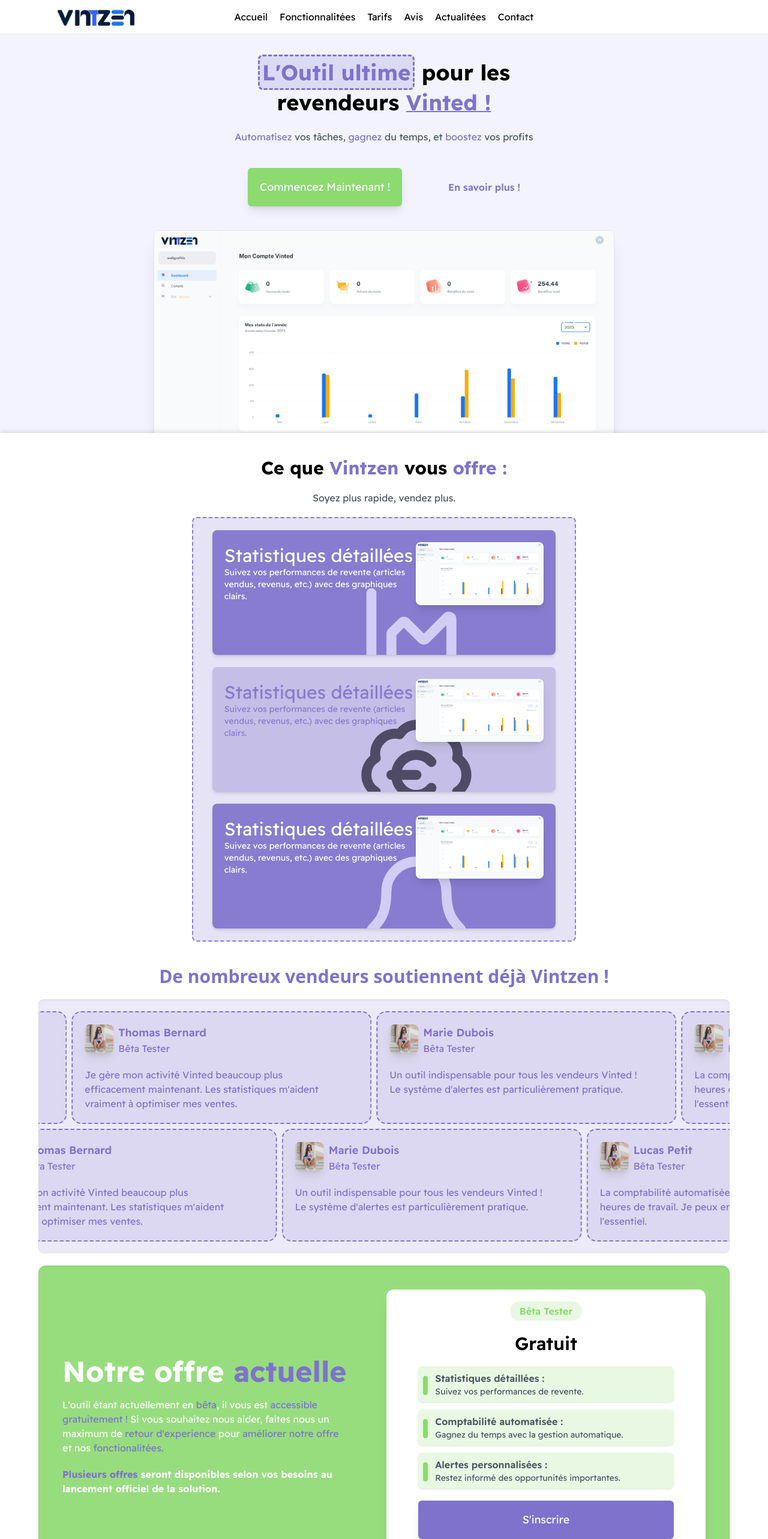
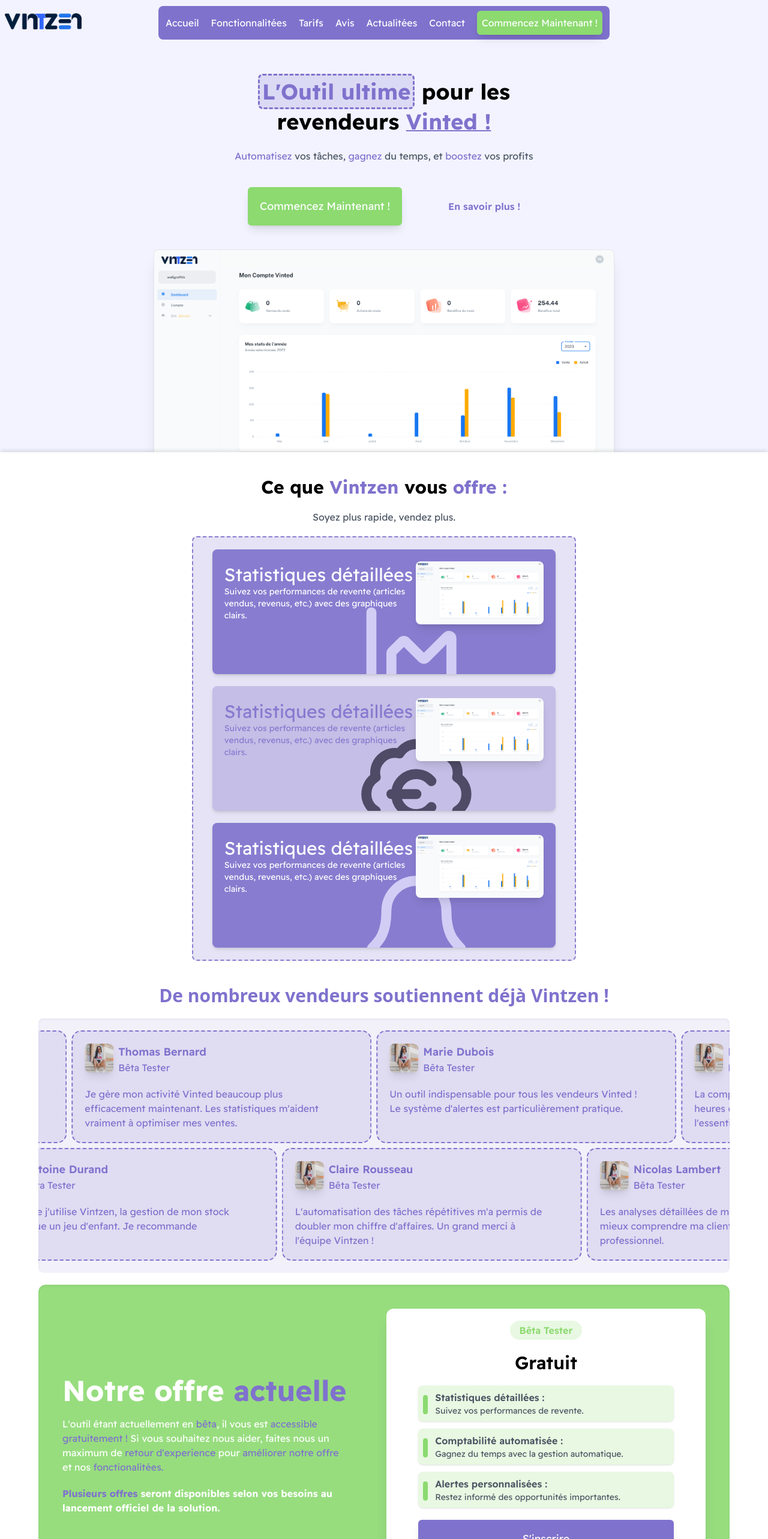
Before and after one commit to Eaulmesse/vintzen_front, a React (Vite) app: page / in a window 1280 px wide. Shown: the top 2566 px of the page at 60% size. Built offline with nearby package versions, Linux system fonts and the light colour scheme.

Commit message:
add : new navbar

```diff
--- a/src/components/Header/Header.jsx
+++ b/src/components/Header/Header.jsx
@@ -10,7 +10,7 @@ const Header = () => {
     return (
         <motion.header id='hero' className="text-center readex-pro bg-opacity-10 bg-indigo-400 overflow-hidden">
             <div className='md:w-3/6 w-5/6 max-w-xl m-auto'>
-                <motion.h1 initial={{ opacity: 0 }} animate={{ opacity: 1 }} transition={{ delay: 0.75, duration: 1 }} className='text-4xl/[50px] font-bold pt-32 lg:pt-10'><span className='text-custom-purple bg-custom-purple bg-opacity-20 p-1 border-[3px] border-custom-purple border-dashed rounded-lg'>L'Outil ultime</span> pour les revendeurs <span className='text-custom-purple underline decoration-2'>Vinted !</span></motion.h1>
+                <motion.h1 initial={{ opacity: 0 }} animate={{ opacity: 1 }} transition={{ delay: 0.75, duration: 1 }} className='text-4xl/[50px] font-bold pt-32'><span className='text-custom-purple bg-custom-purple bg-opacity-20 p-1 border-[3px] border-custom-purple border-dashed rounded-lg'>L'Outil ultime</span> pour les revendeurs <span className='text-custom-purple underline decoration-2'>Vinted !</span></motion.h1>
                 <motion.p initial={{ opacity: 0 }} animate={{ opacity: 1 }} transition={{ delay: 0.75, duration: 1 }} className='mt-5 text-gray-600'><span className='text-custom-purple'>Automatisez </span>vos tâches, <span className='text-custom-purple'>gagnez</span>  du temps, et <span className='text-custom-purple'>boostez</span> vos profits</motion.p>
 
                 <motion.div initial={{ opacity: 0 }} animate={{ opacity: 1 }} transition={{ delay: 1.25, duration: 2 }} className='mt-10 flex flex-col md:flex-row md:justify-evenly items-center md:space-x-4'>
--- /dev/null
+++ b/src/components/Misc/NavbarButton.jsx
@@ -0,0 +1,18 @@
+import React from 'react';
+
+const NavbarButton = ({ text, href, variant = 'default' }) => {
+
+    const variants = {
+        default: 'bg-custom-green hover:bg-custom-green-cta',
+        primary: 'bg-custom-purple hover:bg-custom-purple-cta',
+        secondary: 'bg-gray-500 hover:bg-gray-600',
+    };
+
+    return (
+        <div className={`${variants[variant]}  text-white  p-2 rounded-md flex justify-center items-center shadow-lg cursor-pointer hover:shadow-inner`}>
+            <a href={href} className='text-md'>{text}</a>
+        </div>
+    );
+};
+
+export default NavbarButton;
--- a/src/components/Navbar/DesktopMenu.jsx
+++ b/src/components/Navbar/DesktopMenu.jsx
@@ -1,19 +1,21 @@
 import React from 'react';
 import logoVintzen from '../../assets/images/logo-vintzen.svg';
 import { motion } from "motion/react"
-
+import NavbarButton from '../Misc/NavbarButton';
 const DesktopMenu = () => {
     return (
         <nav className="w-full flex">
-                <motion.img initial={{ opacity: 0}} animate={{ opacity: 1 }} transition={{ delay: 1.5, duration: 2 }} src={logoVintzen} className='absolute left-10 lg:left-24 w-32'/>
-                <div className='flex justify-center readex-pro space-x-5 mx-auto'>
+                <motion.img initial={{ opacity: 0}} animate={{ opacity: 1 }} transition={{ delay: 1.5, duration: 2 }} src={logoVintzen} className='absolute left-10 top-8 lg:left-2 w-32'/>
+                <div className='flex justify-center items-center readex-pro space-x-5 mx-auto bg-custom-purple text-white rounded-lg py-2 px-3 mt-5'>
 
-                    <a href="#hero" className="abril-fatface text-base hover:text-custom-green transition">Accueil</a>
-                    <a href="#features" className="abril-fatface text-base hover:text-custom-green transition">Fonctionnalitées</a>
-                    <a href="#prices" className="abril-fatface text-base hover:text-custom-green transition">Tarifs</a>
+                    <a href="#hero" className="abril-fatface text-base transition">Accueil</a>
+                    <a href="#features" className="abril-fatface text-base transition">Fonctionnalitées</a>
+                    <a href="#prices" className="abril-fatface text-base transition">Tarifs</a>
                     <a href="#opinions" className="abril-fatface text-base hover:text-custom-green transition">Avis</a>
-                    <a href="#news" className="abril-fatface text-base hover:text-custom-green transition">Actualitées</a>
-                    <a href="#footer" className="abril-fatface text-base hover:text-custom-green transition">Contact</a>
+                    <a href="#news" className="abril-fatface text-base transition">Actualitées</a>
+                    <a href="#footer" className="abril-fatface text-base transition">Contact</a>
+
+                    <NavbarButton href={'#prices'} text={'Commencez Maintenant !'} />
 
                 </div>
             </nav>
--- a/src/components/Navbar/Navbar.jsx
+++ b/src/components/Navbar/Navbar.jsx
@@ -15,7 +15,12 @@ function Navbar() {
     }
 
     return (
-        <motion.div initial={{ opacity: 0, translateY: -100 }} animate={{ opacity: 1, translateY: 0 }} transition={{ delay: 0.5, duration: 1.25 }} className="flex items-center w-full z-50 lg:h-14 bg-white shadow-sm">
+        <motion.div
+            initial={{ opacity: 0, translateY: -100 }}
+            animate={{ opacity: 1, translateY: 0 }}
+            transition={{ delay: 0.5, duration: 1.25 }}
+            className="flex items-center w-full z-50 lg:h-14 fixed top-0"
+        >
 
             <div className='w-full relative'>
 
--- a/src/components/Opinions/Opinions.jsx
+++ b/src/components/Opinions/Opinions.jsx
@@ -7,19 +7,27 @@ import DiscordCard from './DiscordCard';
 
 const Opinions = () => {
 
-    const opinions = [
-        {name: "Sophie Martin", offerChoosen: "Bêta Tester", opinion: "Grâce à Vintzen, j'ai pu multiplier mes ventes par 3 en seulement quelques semaines. L'interface est intuitive et les fonctionnalités sont vraiment utiles."},
-        {name: "Thomas Bernard", offerChoosen: "Bêta Tester", opinion: "Je gère mon activité Vinted beaucoup plus efficacement maintenant. Les statistiques m'aident vraiment à optimiser mes ventes."},
-        {name: "Marie Dubois", offerChoosen: "Bêta Tester", opinion: "Un outil indispensable pour tous les vendeurs Vinted ! Le système d'alertes est particulièrement pratique."},
-        {name: "Lucas Petit", offerChoosen: "Bêta Tester", opinion: "La comptabilité automatisée m'a fait gagner des heures de travail. Je peux enfin me concentrer sur l'essentiel."},
-        {name: "Emma Leroy", offerChoosen: "Bêta Tester", opinion: "Excellente application qui répond parfaitement aux besoins des vendeurs. Le support est très réactif."}
+    const opinions1 = [
+        {name: "Sophie Martin", offerChoosen: "Bêta Tester", thumbnail: clientExemple, opinion: "Grâce à Vintzen, j'ai pu multiplier mes ventes par 3 en seulement quelques semaines. L'interface est intuitive et les fonctionnalités sont vraiment utiles."},
+        {name: "Thomas Bernard", offerChoosen: "Bêta Tester", thumbnail: clientExemple, opinion: "Je gère mon activité Vinted beaucoup plus efficacement maintenant. Les statistiques m'aident vraiment à optimiser mes ventes."},
+        {name: "Marie Dubois", offerChoosen: "Bêta Tester", thumbnail: clientExemple, opinion: "Un outil indispensable pour tous les vendeurs Vinted ! Le système d'alertes est particulièrement pratique."},
+        {name: "Lucas Petit", offerChoosen: "Bêta Tester", thumbnail: clientExemple, opinion: "La comptabilité automatisée m'a fait gagner des heures de travail. Je peux enfin me concentrer sur l'essentiel."},
+        {name: "Emma Leroy", offerChoosen: "Bêta Tester", thumbnail: clientExemple, opinion: "Excellente application qui répond parfaitement aux besoins des vendeurs. Le support est très réactif."}
+    ]
+
+    const opinions2 = [
+        {name: "Julie Moreau", offerChoosen: "Bêta Tester", thumbnail: clientExemple, opinion: "Vintzen a révolutionné ma façon de vendre sur Vinted. Les outils de suivi des prix sont particulièrement utiles pour rester compétitif."},
+        {name: "Antoine Durand", offerChoosen: "Bêta Tester", thumbnail: clientExemple, opinion: "Depuis que j'utilise Vintzen, la gestion de mon stock est devenue un jeu d'enfant. Je recommande vivement !"},
+        {name: "Claire Rousseau", offerChoosen: "Bêta Tester", thumbnail: clientExemple, opinion: "L'automatisation des tâches répétitives m'a permis de doubler mon chiffre d'affaires. Un grand merci à l'équipe Vintzen !"},
+        {name: "Nicolas Lambert", offerChoosen: "Bêta Tester", thumbnail: clientExemple, opinion: "Les analyses détaillées de mes ventes m'ont aidé à mieux comprendre ma clientèle. Un outil vraiment professionnel."},
+        {name: "Léa Girard", offerChoosen: "Bêta Tester", thumbnail: clientExemple, opinion: "La fonction de planification des publications est géniale. Je peux enfin organiser mes ventes à l'avance !"}
     ]
 
     return (
         <>
             <h1 className='text-3xl font-bold text-center text-custom-purple'>De nombreux vendeurs soutiennent déjà Vintzen !</h1>
 
-            <div className='my-5 w-custom m-auto bg-custom-purple/15 rounded-lg p-5 shadow-inner overflow-hidden'>
+            <div className='my-5 w-custom m-auto bg-custom-purple/10 rounded-lg p-5 shadow-inner overflow-hidden'>
                 <motion.div
                     className='flex gap-2'
                     animate={{
@@ -35,13 +43,13 @@ const Opinions = () => {
                         animationPlayState: "paused"
                     }}
                 >
-                    {[...opinions, ...opinions].map((opinion, index) => (
+                    {[...opinions1, ...opinions1].map((opinions1, index) => (
                         <OpinionsCards
                             key={index}
                             thumbnail={clientExemple}
-                            name={opinion.name}
-                            offerChoosen={opinion.offerChoosen}
-                            opinion={opinion.opinion}
+                            name={opinions1.name}
+                            offerChoosen={opinions1.offerChoosen}
+                            opinion={opinions1.opinion}
                         />
                     ))}
 
@@ -61,13 +69,13 @@ const Opinions = () => {
                     }}
 
                 >
-                    {[...opinions, ...opinions].map((opinion, index) => (
+                    {[...opinions2, ...opinions2].map((opinions2, index) => (
                         <OpinionsCards
                             key={index}
                             thumbnail={clientExemple}
-                            name={opinion.name}
-                            offerChoosen={opinion.offerChoosen}
-                            opinion={opinion.opinion}
+                            name={opinions2.name}
+                            offerChoosen={opinions2.offerChoosen}
+                            opinion={opinions2.opinion}
                         />
                     ))}
 
```
